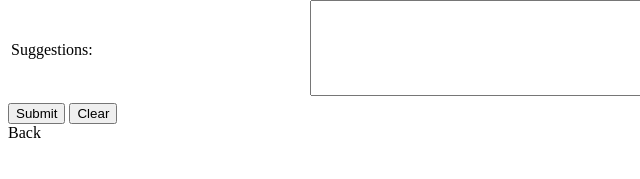
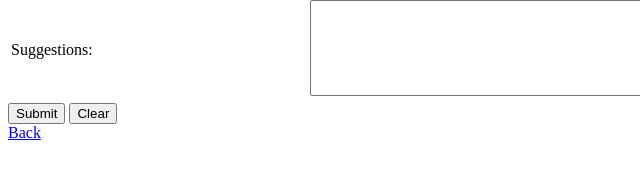
Before and after one commit to Dolczi/bsi2c, a plain HTML site: page index.html in a window 1280 px wide. Shown: the part 309-488 px from the top of the page, 0-640 px from the left. Drawn offline with Linux system fonts and the light colour scheme.

Commit message:
Update index.html

```diff
--- a/index.html
+++ b/index.html
@@ -117,6 +117,6 @@
 			<input type="submit" value="Submit">
 			<input type="reset" value="Clear">
 		</form>
-		<a herf="https://dolczi.github.io/bsi2/">Back</a>
+		<a href="https://dolczi.github.io/bsi2/">Back</a>
 	</body>
 </html>
```
